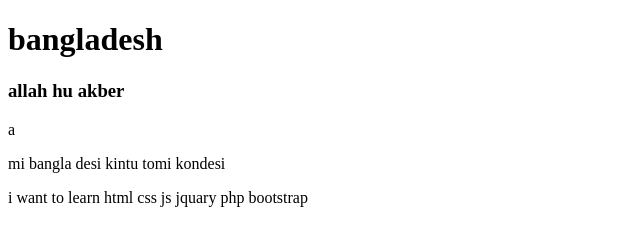
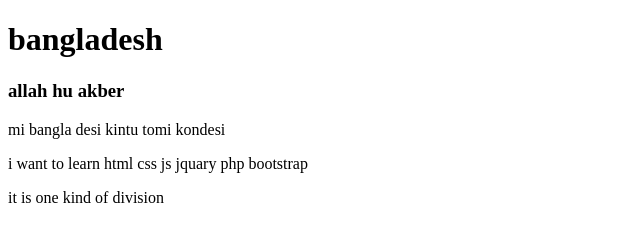
Before and after one commit to Mahedihasan-asif/my.first.website, a plain HTML site: page index.html in a window 1280 px wide. Shown: the whole page, without its empty margins (0-640 px from the left). Drawn offline with Linux system fonts and the light colour scheme.

Commit message:
text changing

```diff
--- a/index.html
+++ b/index.html
@@ -8,8 +8,8 @@
 <body>
     <h1>bangladesh</h1>
     <h3>allah hu akber</h3>
-    a<p>mi bangla desi kintu tomi kondesi </p>
+    <p>mi bangla desi kintu tomi kondesi </p>
     <p>i want to learn html css js jquary php bootstrap</p>
-
+    <div class="asif">it is one kind of division</div>
 </body>
 </html>
```
